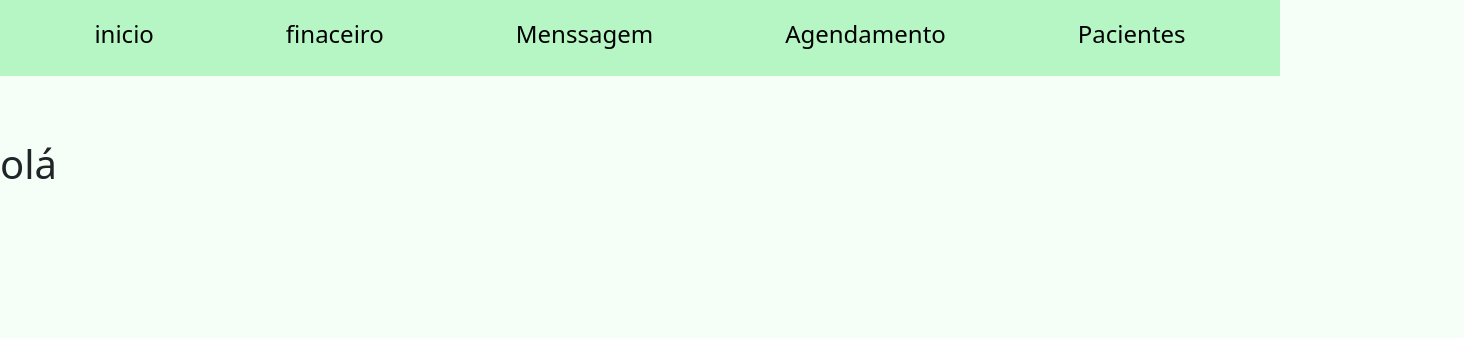
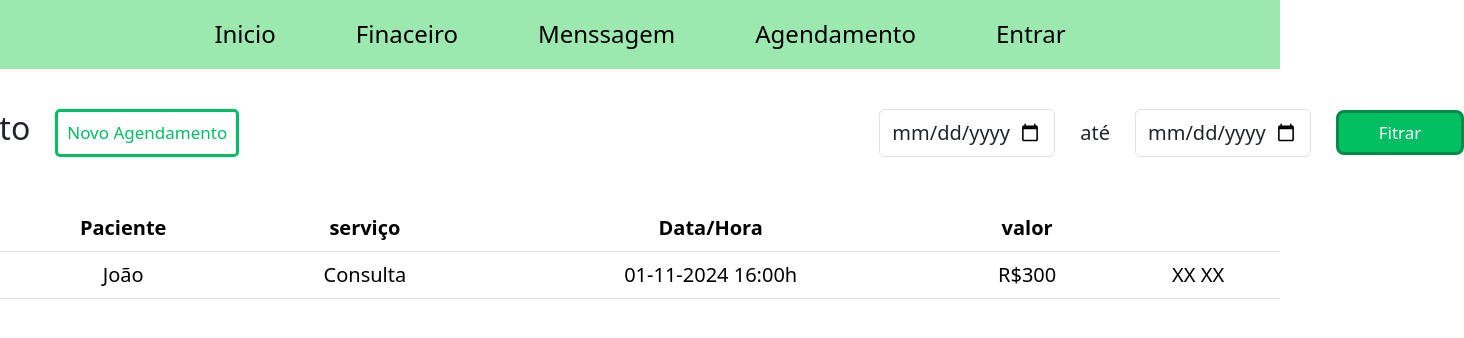
Before and after one commit to joaoclink221/nutrilife-TCC, a React (Vite) app in the folder frontend/: page /agenda in a window 1280 px wide. Shown: the top 338 px of the page, 1464 px wide, since content can reach past the window. Built offline with nearby package versions, Linux system fonts and the light colour scheme; a web font is replaced by a local one.

Commit message:
partiu modal

```diff
--- a/frontend/src/components/calendar/Calendar.scss
+++ b/frontend/src/components/calendar/Calendar.scss
@@ -1,49 +1,33 @@
-.cabe {
+.cable{
+  position: relative;
+  background-color: #9ce9b0;
   display: flex;
+  align-items: center;
   justify-content: center;
-    align-items: center;
-    text-align: center;
-    margin-bottom: 4rem;
-    padding-bottom: 0.5rem;
-    background-color: #B6F6C5;
+  margin: auto;
   gap: 5rem;
+  height: 4.3rem;
+  margin-bottom: 2rem;
+
 }
-  .buttom2{
-    background: none;
-  }
-
-  .buttom {
+.buttons{
+  display: inline-block;
   position: relative;
-    display: inline-flex;
-    align-items: center;
-    padding-left: 1.5rem;
-    padding-right: 1.5rem;
-    padding-top: 1rem;
-
-    border-width: 2px;
-    border-color: transparent;
-    background-color: transparent;
-
+  font-size: 1.5rem;
+    line-height: 2.5rem;
+    text-decoration: none;
+  color: black;
   &:hover .gradient-underline {
-      transform: scaleX(1);
+    transform: scaleX(1.2);
   }
 }
-
-
-  .text {
-    font-size: 1.5rem;
-    line-height: 2rem;
-    background: none;
-    text-align: center;
-  }
-
-  .gradient-underline {
+.gradient-underline{
   position: absolute;
     left: 0;
     right: 0;
     bottom: 0;
-    height: 4px;
-    background-image: white;
+    height: 3px;
+    background-image:black;
     transform: scaleX(0);
     transform-origin: center;
     transition: transform 0.3s ease;
--- a/frontend/src/components/calendar/Calendario.jsx
+++ b/frontend/src/components/calendar/Calendario.jsx
@@ -1,38 +1,17 @@
 import "./Calendar.scss"
-import {Link} from "react-router-dom"
+import { Link } from "react-router-dom"
+import { navigation } from "../../constants"
 const Calendario = () => {
     return (
-        <div className="cabe">
-            <Link to="/" className="buttom2">
-            <button className="buttom">
-                <p className="text">inicio</p>
-                <span className="gradient-underline"></span>
-            </button>
-            </Link>
-            <Link to="/financeiro" className="buttom2">
-            <button className="buttom">
-                <p className="text">finaceiro</p>
-                <span className="gradient-underline"></span>
-            </button>
-            </Link>
-            <Link to="/mensagem" className="buttom2">
-            <button className="buttom">
-                <p className="text">Menssagem</p>
-                <span className="gradient-underline"></span>
-            </button>
-            </Link>
-            <Link to="/agenda" className="buttom2">
-            <button className="buttom">
-                <p className="text">Agendamento</p>
-                <span className="gradient-underline"></span>
-            </button>
-            </Link>
-            <Link to="/pacientes" className="buttom2">
-            <button className="buttom">
-                <p className="text">Pacientes</p>
-                <span className="gradient-underline"></span>
-            </button>
-            </Link>
+        <div className="cable">
+            {navigation.map((item) => (
+                <Link className="buttons"
+                    key={item.id}
+                    to={item.url}>
+                    {item.title}
+                    <span className="gradient-underline"></span>
+                </Link>
+            ))}
         </div>
     )
 }
--- a/frontend/src/constants/index.js
+++ b/frontend/src/constants/index.js
@@ -1,34 +1,28 @@
 export const navigation = [
     {
       id: "0",
-      title: "Características",
-      url: "#features",
+      title: "Inicio",
+      url: "/inicio",
     },
     {
       id: "1",
-      title: "Preços",
-      url: "#pricing",
+      title: "Finaceiro",
+      url: "/finaceiro",
     },
     {
       id: "2",
-      title: "Como usar",
-      url: "#how-to-use",
+      title: "Menssagem",
+      url: "/menssagem",
     },
     {
       id: "3",
-      title: "Planejamento",
-      url: "#roadmap",
-    },
-    {
-      id: "4",
-      title: "Nova conta",
-      url: "#signup",
-      onlyMobile: true,
+      title: "Agendamento",
+      url: "/agendamento",
     },
     {
       id: "5",
       title: "Entrar",
-      url: "#login",
+      url: "/login",
       onlyMobile: true,
     },
   ];
--- a/frontend/src/index.css
+++ b/frontend/src/index.css
@@ -4,8 +4,11 @@
 
 @import url("https://fonts.cdnfonts.com/css/glacial-indifference-2");
 
+
+
 * {
     margin: 0;
     padding: 0;
     box-sizing: border-box;
+    background-color: #FFFFFF;
   }
--- a/frontend/src/pages/agenda/agenda.jsx
+++ b/frontend/src/pages/agenda/agenda.jsx
@@ -1,10 +1,54 @@
 import './agenda.scss';
+import { Link } from 'react-router-dom';
 import Calendario from "../../components/calendar/Calendario.jsx"
 export default function Agenda() {
   return (
-    <div>
-      <Calendario/>
-      <h1>olá</h1>
+    <div className='odin'>
+      <Calendario />
+      <div className='pt-2'>
+        <div className='pre-Modal'>
+          <h2>Agendamento</h2>
+          <Link className='link'>
+            <button className='agendamento'>
+              Novo Agendamento
+            </button>
+          </Link>
+        </div>
+        <div className='filter'>
+          <input id='startDate'
+            className="form-control"
+            type="date" />
+          <span>até</span>
+          <input id='endDate'
+            className="form-control"
+            type="date" />
+
+          <button className='filter2'>
+            Fitrar
+          </button>
+        </div>
+      </div>
+
+      <table className="table table-hover">
+        <thead>
+          <tr className='tren'>
+            <th scope='col'>Paciente</th>
+            <th scope='col'>serviço</th>
+            <th scope='col'>Data/Hora</th>
+            <th scope='col'>valor</th>
+            <th scope='col' className='col-buttons'></th>
+          </tr>
+        </thead>
+        <tbody>
+          <tr className='tren'>
+            <td scope='col'>João</td>
+            <td scope='col'>Consulta</td>
+            <td scope='col'>01-11-2024 16:00h</td>
+            <td scope='col' className='col-buttons'>R$300</td>
+            <td scope='col'>XX XX</td>
+          </tr>
+        </tbody>
+      </table>
     </div>
   )
 }
--- a/frontend/src/pages/agenda/agenda.scss
+++ b/frontend/src/pages/agenda/agenda.scss
@@ -0,0 +1,77 @@
+* {
+  background-color: #ffffff;
+}
+
+.pt-2 {
+  display: flex;
+  justify-content: center;
+  align-items: center;
+  gap: 40rem;
+  background-color: #ffffff;
+}
+.pre-Modal {
+  display: flex;
+  gap: 25px;
+  background: none;
+}
+.link {
+  text-decoration: none;
+}
+.agendamento {
+  border: 3px solid #00bf63;
+  border-radius: 5px;
+  width: 11.5rem;
+  height: 3rem;
+  font-size: 17px;
+  font-weight: 400;
+  color: #00bf63;
+  background-color: white;
+  transition: background-color 0.3s ease;
+}
+.agendamento:hover {
+  background-color: #49d190;
+  color: white;
+}
+
+.filter {
+  display: flex;
+  gap: 25px;
+  align-items: center;
+  font-size: 20px;
+  background-color: transparent;
+}
+
+#startDate {
+  width: 11rem;
+  height: 3rem;
+  font-size: 20px;
+}
+#endDate {
+  width: 11rem;
+  height: 3rem;
+  font-size: 20px;
+}
+.filter2 {
+  border: 3px solid #018b48;
+  border-radius: 8px;
+  width: 8rem;
+  height: 2.8rem;
+  font-size: 17px;
+  background-color: #00bf63;
+  color: white;
+  transition: background-color 0.3s ease;
+}
+.filter2:hover {
+  background-color: #12a75f;
+  color: white;
+}
+.table {
+  margin-top: 3rem;
+  text-align: center;
+}
+th {
+  font-size: 20px;
+}
+td {
+  font-size: 20px;
+}
```
Also changed, not shown: frontend/src/components/modais/modalAgendamento/ModalPaciente.jsx (added), frontend/src/components/modais/modalAgendamento/ModalPaciente.scss (added). Lines whose indentation alone changed are shown as unchanged.
